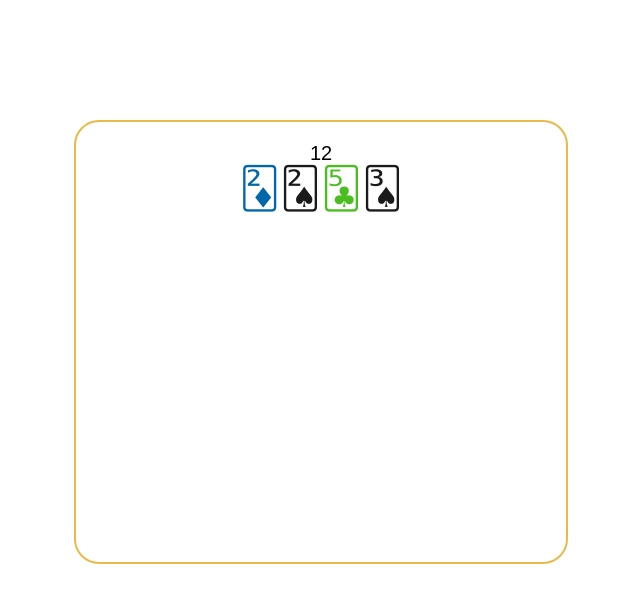
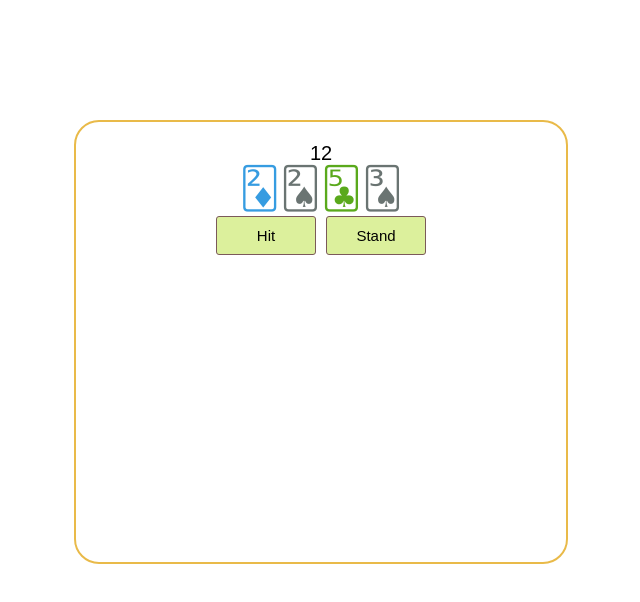
Before and after one commit to damnhotcoffee/blackjack-react, a React app: page / in a window 1280 px wide. Shown: the whole page, without its empty margins (341-981 px from the left). Built offline with nearby package versions, Linux system fonts and the light colour scheme.

Commit message:
Add buttons, .button-holder, update colors

```diff
--- a/src/Game.css
+++ b/src/Game.css
@@ -14,18 +14,32 @@
   font-size: 40px;
 }
 .card-h {
-  color: #D24949;
+  color: #E8674A;
 }
 .card-c {
-  color: #4ABE21;
+  color: #5AA91C;
 }
 .card-s {
-  color: #1A1A1A;
+  color: #6A7472;
 }
 .card-d {
-  color: #0067AD;
+  color: #369CE1;
 }
 .sums-block {
   text-align: center;
   font-size: 20px;
 }
+.button-holder {
+  display: flex;
+  justify-content: center;
+}
+.button-holder button {
+  background-color: #DCF09C;
+  border: 1px solid #7B5A5A;
+  padding: 10px;
+  margin: 5px;
+  width: 100px;
+  border-radius: 3px;
+  font-family: Arial;
+  font-size: 15px;
+}
--- a/src/Game.js
+++ b/src/Game.js
@@ -27,6 +27,8 @@ class Game extends React.Component {
       ? sums.good.join('/')
       : `You lose! ${sums.leastbad}`;
 
+    const buttons = ['Hit', 'Stand'];
+
     return (
       <div className="board">
         <div className="sums-block">{sumsBlock}</div>
@@ -39,6 +41,16 @@ class Game extends React.Component {
             />
           ))}
         </div>
+        <div className="button-holder">
+          {buttons.map(name => (
+            <button
+              type="button"
+              key={name}
+            >
+              {name}
+            </button>
+          ))}
+        </div>
       </div>
     );
   }
```
